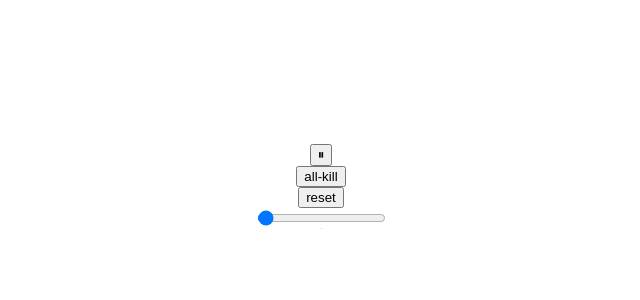
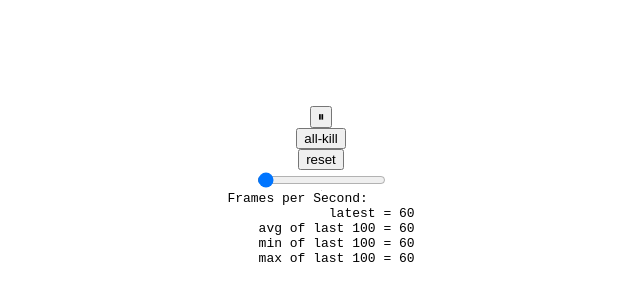
Before and after one commit to dekokun/wasm-game-of-life, a website built with webpack: page www/index.html in a window 1280 px wide. Shown: the part 222-522 px from the top of the page, without its empty margins (327-967 px from the left). Built offline with nearby package versions, Linux system fonts and the light colour scheme; what wasm-game-of-life would draw is missing.

Commit message:
FPSの測定

```diff
--- a/www/index.html
+++ b/www/index.html
@@ -15,6 +15,10 @@
         align-items: center;
         justify-content: center;
       }
+      #fps {
+        white-space: pre;
+        font-family: monospace;
+      }
     </style>
   </head>
   <body>
@@ -23,6 +27,7 @@
     <button id="reset">reset</button>
     <input id="speed-slider" type="range">
     <canvas id="game-of-life-canvas"></canvas>
+    <div id="fps"></div>
     <script src="./bootstrap.js"></script>
   </body>
 </html>
--- a/www/index.js
+++ b/www/index.js
@@ -66,6 +66,7 @@ const renderLoop = () => {
     universe.tick();
   }
 
+  fps.render();
   drawGrid();
   drawCells();
 
@@ -141,5 +142,38 @@ canvas.addEventListener("click", event => {
   drawCells();
 });
 
+const fps = new class {
+  constructor() {
+    this.fps = document.getElementById("fps");
+    this.frames = [];
+    this.lastFrameTimeStamp = performance.now();
+  }
+
+  render() {
+    const now = performance.now();
+    const delta = now - this.lastFrameTimeStamp;
+    this.lastFrameTimeStamp = now;
+    const fps = 1 / delta * 1000;
+    this.frames.push(fps);
+    if (this.frames.length > 100) {
+      this.frames.shift();
+    }
+
+    const sum = this.frames.reduce(
+      (acc, current) => acc + current, 0
+    );
+    const min = Math.min(...this.frames);
+    const max = Math.max(...this.frames);
+    const mean = sum / this.frames.length;
+    this.fps.textContent = `
+    Frames per Second:
+             latest = ${Math.round(fps)}
+    avg of last 100 = ${Math.round(mean)}
+    min of last 100 = ${Math.round(min)}
+    max of last 100 = ${Math.round(max)}
+    `.trim();
+  }
+}
+
 setSpeed(1);
 play();
```
